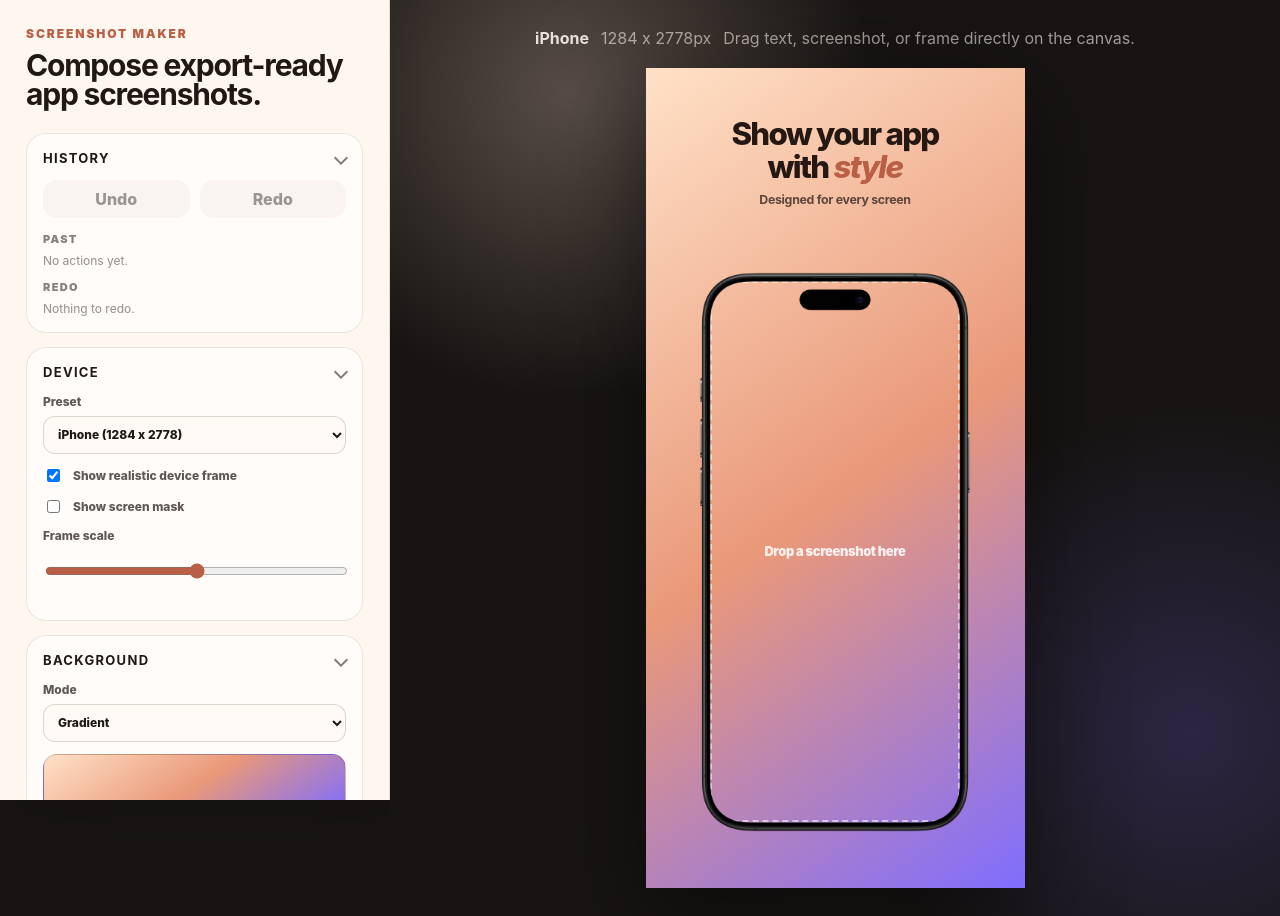
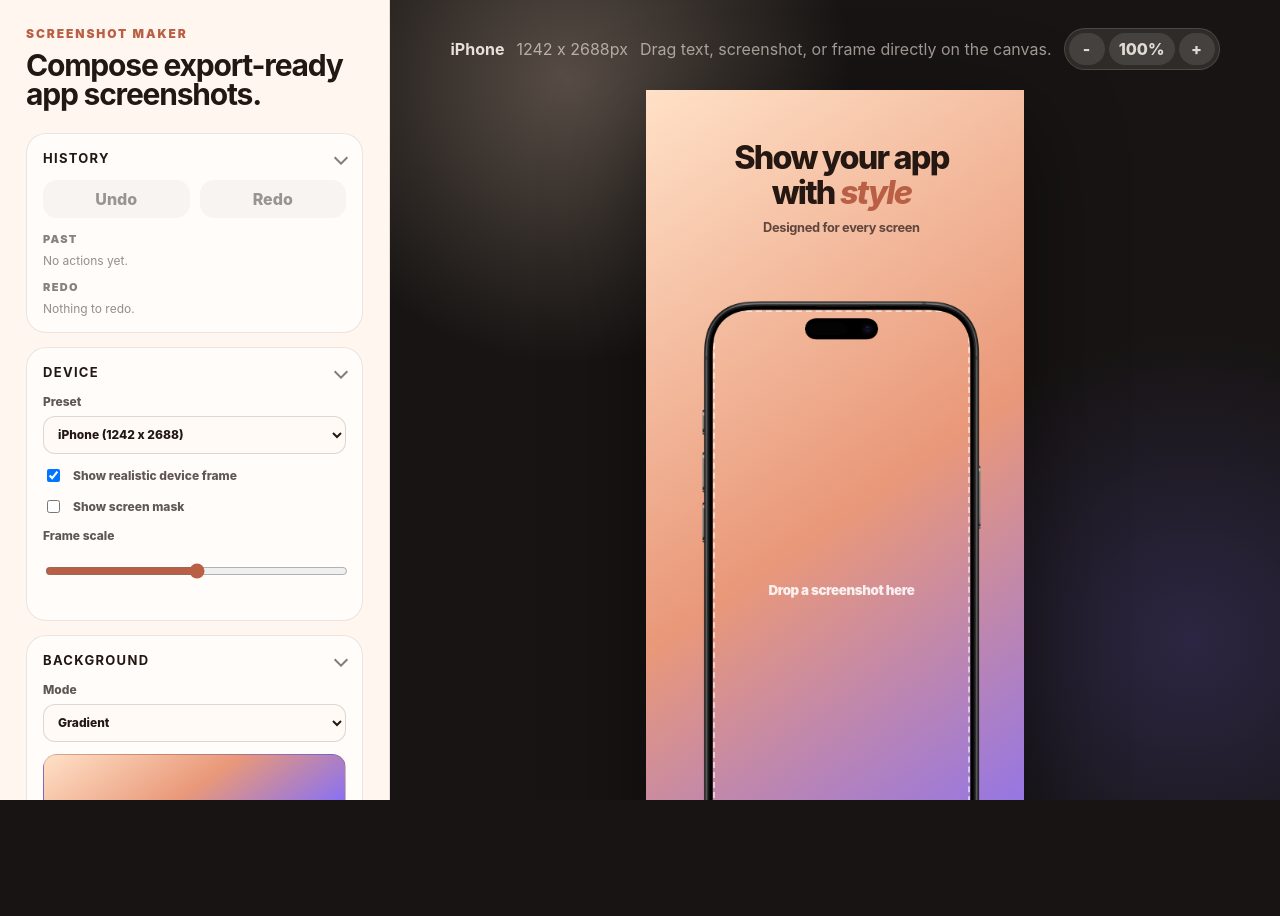
Before and after one commit to edualm/app-store-screenshot-maker, a React (Vite) app: page / in a window 1280 px wide. After the commit the page ends 800 px from the top, so only its background shows below. Built offline with nearby package versions, Linux system fonts and the light colour scheme.

Commit message:
More fixes.

```diff
--- a/src/App.tsx
+++ b/src/App.tsx
@@ -149,8 +149,8 @@ const PRESETS: Record<DeviceKey, DevicePreset> = {
   iphone: {
     key: "iphone",
     label: "iPhone",
-    width: 1284,
-    height: 2778,
+    width: 1242,
+    height: 2688,
     frameSrc: "/frames/iphone.webp",
     assetSize: { width: 1470, height: 3000 },
     frameRect: { x: 172, y: 680, width: 940, height: 1918 },
@@ -164,8 +164,8 @@ const PRESETS: Record<DeviceKey, DevicePreset> = {
     height: 2732,
     frameSrc: "/frames/ipad.webp",
     assetSize: { width: 928, height: 1303 },
-    frameRect: { x: 392, y: 740, width: 1264, height: 1775 },
-    screenMask: { x: 46, y: 46, width: 835, height: 1212, radius: 32 },
+    frameRect: { x: 392, y: 740, width: 1200, height: 1775 },
+    screenMask: { x: 45, y: 45, width: 838, height: 1213, radius: 32 },
     screenshotFit: "exact",
   },
   ipadLandscape: {
@@ -285,6 +285,9 @@ const DEFAULT_TEXT: TextState = {
 
 const SNAP_DISTANCE = 12;
 const HISTORY_LIMIT = 50;
+const MIN_CANVAS_ZOOM = 0.25;
+const MAX_CANVAS_ZOOM = 3;
+const CANVAS_ZOOM_STEP = 0.1;
 
 const clamp = (value: number, min: number, max: number) =>
   Math.min(Math.max(value, min), max);
@@ -308,6 +311,9 @@ function App() {
   const [past, setPast] = useState<HistoryEntry[]>([]);
   const [future, setFuture] = useState<HistoryEntry[]>([]);
   const [drag, setDrag] = useState<DragState | null>(null);
+  const [canvasZoom, setCanvasZoom] = useState(1);
+  const canvasZoomRef = useRef(1);
+  const workspaceRef = useRef<HTMLElement>(null);
   const stageRef = useRef<HTMLDivElement>(null);
   const historyIdRef = useRef(0);
 
@@ -316,6 +322,8 @@ function App() {
     () => Math.min(1, 780 / preset.width, 820 / preset.height),
     [preset.height, preset.width],
   );
+  const renderScale = previewScale * canvasZoom;
+  const zoomPercent = Math.round(canvasZoom * 100);
   const transformedFrameRect = transformFrameRect(preset.frameRect, frame);
   const transformedScreenRect = transformFrameMask(preset, frame);
   const dropHintRect = getScreenshotTargetRect(preset, frame);
@@ -378,10 +386,12 @@ function App() {
     const entry = past[past.length - 1];
     if (!entry) return;
     setPast((current) => current.slice(0, -1));
-    setFuture((current) => [
-      createHistoryEntry(entry.label, getSnapshot()),
-      ...current,
-    ].slice(0, HISTORY_LIMIT));
+    setFuture((current) =>
+      [createHistoryEntry(entry.label, getSnapshot()), ...current].slice(
+        0,
+        HISTORY_LIMIT,
+      ),
+    );
     restoreSnapshot(entry.snapshot);
   }
 
@@ -561,14 +571,66 @@ function App() {
     }));
   }
 
-  function getCanvasPoint(event: PointerEvent) {
-    const rect = stageRef.current?.getBoundingClientRect();
-    if (!rect) return { x: 0, y: 0 };
-    return {
-      x: (event.clientX - rect.left) / previewScale,
-      y: (event.clientY - rect.top) / previewScale,
-    };
-  }
+  function zoomCanvas(
+    nextZoom: number,
+    anchor?: { clientX: number; clientY: number },
+  ) {
+    const currentZoom = canvasZoomRef.current;
+    const currentRenderScale = previewScale * currentZoom;
+    const clampedZoom = clamp(nextZoom, MIN_CANVAS_ZOOM, MAX_CANVAS_ZOOM);
+    if (clampedZoom === currentZoom) return;
+
+    const workspace = workspaceRef.current;
+    const stage = stageRef.current;
+    const rect = stage?.getBoundingClientRect();
+    const canvasAnchor =
+      workspace && stage && rect && anchor
+        ? {
+            x: (anchor.clientX - rect.left) / currentRenderScale,
+            y: (anchor.clientY - rect.top) / currentRenderScale,
+            clientX: anchor.clientX,
+            clientY: anchor.clientY,
+          }
+        : null;
+
+    canvasZoomRef.current = clampedZoom;
+    setCanvasZoom(clampedZoom);
+
+    if (!canvasAnchor || !workspace || !stage) return;
+    requestAnimationFrame(() => {
+      const nextRect = stage.getBoundingClientRect();
+      const expectedLeft =
+        canvasAnchor.clientX - canvasAnchor.x * previewScale * clampedZoom;
+      const expectedTop =
+        canvasAnchor.clientY - canvasAnchor.y * previewScale * clampedZoom;
+      workspace.scrollLeft += nextRect.left - expectedLeft;
+      workspace.scrollTop += nextRect.top - expectedTop;
+    });
+  }
+
+  function zoomBy(delta: number) {
+    zoomCanvas(Math.round((canvasZoomRef.current + delta) * 100) / 100);
+  }
+
+  function handleWorkspaceWheel(event: WheelEvent) {
+    if (!event.ctrlKey && !event.metaKey) return;
+    event.preventDefault();
+    const delta = -event.deltaY * (event.deltaMode === 1 ? 0.04 : 0.002);
+    zoomCanvas(canvasZoomRef.current * Math.exp(delta), {
+      clientX: event.clientX,
+      clientY: event.clientY,
+    });
+  }
+
+  useEffect(() => {
+    const workspace = workspaceRef.current;
+    if (!workspace) return;
+
+    workspace.addEventListener("wheel", handleWorkspaceWheel, {
+      passive: false,
+    });
+    return () => workspace.removeEventListener("wheel", handleWorkspaceWheel);
+  });
 
   function startDrag(layer: Layer, event: PointerEvent) {
     event.preventDefault();
@@ -596,8 +658,8 @@ function App() {
 
   function continueDrag(event: PointerEvent) {
     if (!drag) return;
-    const dx = (event.clientX - drag.clientX) / previewScale;
-    const dy = (event.clientY - drag.clientY) / previewScale;
+    const dx = (event.clientX - drag.clientX) / renderScale;
+    const dy = (event.clientY - drag.clientY) / renderScale;
     let snapX = false;
     let snapY = false;
     if (drag.layer === "text") {
@@ -609,7 +671,7 @@ function App() {
           height: drag.height,
         },
         preset,
-        previewScale,
+        renderScale,
       );
       snapX = snapped.snapX;
       snapY = snapped.snapY;
@@ -625,7 +687,7 @@ function App() {
           height: getImageHeight(screenshot),
         },
         preset,
-        previewScale,
+        renderScale,
       );
       snapX = snapped.snapX;
       snapY = snapped.snapY;
@@ -649,7 +711,7 @@ function App() {
       const snapped = snapToCenter(
         transformFrameRect(preset.frameRect, nextFrame),
         preset,
-        previewScale,
+        renderScale,
       );
       const snappedFrame = {
         ...nextFrame,
@@ -682,8 +744,8 @@ function App() {
   ): Pick<Rect, "width" | "height"> {
     if (layer === "text")
       return {
-        width: fallbackRect.width / previewScale,
-        height: fallbackRect.height / previewScale,
+        width: fallbackRect.width / renderScale,
+        height: fallbackRect.height / renderScale,
       };
     if (layer === "screenshot" && screenshot)
       return {
@@ -696,8 +758,8 @@ function App() {
         height: transformedFrameRect.height,
       };
     return {
-      width: fallbackRect.width / previewScale,
-      height: fallbackRect.height / previewScale,
+      width: fallbackRect.width / renderScale,
+      height: fallbackRect.height / renderScale,
     };
   }
 
@@ -724,7 +786,11 @@ function App() {
     link.download = `screenshot-${preset.key}-${preset.width}x${preset.height}.png`;
     link.href = await toPng(stage, {
       cacheBust: true,
-      pixelRatio: 1 / previewScale,
+      width: preset.width * renderScale,
+      height: preset.height * renderScale,
+      canvasWidth: preset.width,
+      canvasHeight: preset.height,
+      pixelRatio: 1,
     });
     link.click();
   }
@@ -1334,20 +1400,41 @@ function App() {
         </div>
       </aside>
 
-      <section className="workspace">
+      <section ref={workspaceRef} className="workspace">
         <div className="toolbar">
           <strong>{preset.label}</strong>
           <span>
             {preset.width} x {preset.height}px
           </span>
           <span>Drag text, screenshot, or frame directly on the canvas.</span>
+          <div className="zoom-controls" aria-label="Canvas zoom controls">
+            <button
+              type="button"
+              onClick={() => zoomBy(-CANVAS_ZOOM_STEP)}
+              disabled={canvasZoom <= MIN_CANVAS_ZOOM}
+              aria-label="Zoom out"
+            >
+              -
+            </button>
+            <button type="button" onClick={() => zoomCanvas(1)}>
+              {zoomPercent}%
+            </button>
+            <button
+              type="button"
+              onClick={() => zoomBy(CANVAS_ZOOM_STEP)}
+              disabled={canvasZoom >= MAX_CANVAS_ZOOM}
+              aria-label="Zoom in"
+            >
+              +
+            </button>
+          </div>
         </div>
         <div
           ref={stageRef}
           className="stage"
           style={{
-            width: preset.width * previewScale,
-            height: preset.height * previewScale,
+            width: preset.width * renderScale,
+            height: preset.height * renderScale,
             background: stageBackground,
           }}
           onPointerMove={continueDrag}
@@ -1368,13 +1455,13 @@ function App() {
             <div
               className="drop-hint"
               style={{
-                left: dropHintRect.x * previewScale,
-                top: dropHintRect.y * previewScale,
-                width: dropHintRect.width * previewScale,
-                height: dropHintRect.height * previewScale,
-                borderRadius: (dropHintRect.radius ?? 42) * previewScale,
+                left: dropHintRect.x * renderScale,
+                top: dropHintRect.y * renderScale,
+                width: dropHintRect.width * renderScale,
+                height: dropHintRect.height * renderScale,
+                borderRadius: (dropHintRect.radius ?? 42) * renderScale,
                 fontSize: clamp(
-                  dropHintRect.width * previewScale * 0.052,
+                  dropHintRect.width * renderScale * 0.052,
                   12,
                   38,
                 ),
@@ -1389,11 +1476,11 @@ function App() {
             <div
               className="screen-clip"
               style={{
-                left: transformedScreenRect.x * previewScale,
-                top: transformedScreenRect.y * previewScale,
-                width: transformedScreenRect.width * previewScale,
-                height: transformedScreenRect.height * previewScale,
-                borderRadius: transformedScreenRect.radius * previewScale,
+                left: transformedScreenRect.x * renderScale,
+                top: transformedScreenRect.y * renderScale,
+                width: transformedScreenRect.width * renderScale,
+                height: transformedScreenRect.height * renderScale,
+                borderRadius: transformedScreenRect.radius * renderScale,
               }}
             >
               <img
@@ -1402,10 +1489,10 @@ function App() {
                 alt="Dropped screenshot"
                 draggable={false}
                 style={{
-                  left: (screenshot.x - transformedScreenRect.x) * previewScale,
-                  top: (screenshot.y - transformedScreenRect.y) * previewScale,
-                  width: getImageWidth(screenshot) * previewScale,
-                  height: getImageHeight(screenshot) * previewScale,
+                  left: (screenshot.x - transformedScreenRect.x) * renderScale,
+                  top: (screenshot.y - transformedScreenRect.y) * renderScale,
+                  width: getImageWidth(screenshot) * renderScale,
+                  height: getImageHeight(screenshot) * renderScale,
                 }}
                 onPointerDown={(event) => startDrag("screenshot", event)}
               />
@@ -1418,10 +1505,10 @@ function App() {
               alt="Dropped screenshot"
               draggable={false}
               style={{
-                left: screenshot.x * previewScale,
-                top: screenshot.y * previewScale,
-                width: getImageWidth(screenshot) * previewScale,
-                height: getImageHeight(screenshot) * previewScale,
+                left: screenshot.x * renderScale,
+                top: screenshot.y * renderScale,
+                width: getImageWidth(screenshot) * renderScale,
+                height: getImageHeight(screenshot) * renderScale,
               }}
               onPointerDown={(event) => startDrag("screenshot", event)}
             />
@@ -1433,10 +1520,10 @@ function App() {
               alt={`${preset.label} frame`}
               draggable={false}
               style={{
-                left: transformedFrameRect.x * previewScale,
-                top: transformedFrameRect.y * previewScale,
-                width: transformedFrameRect.width * previewScale,
-                height: transformedFrameRect.height * previewScale,
+                left: transformedFrameRect.x * renderScale,
+                top: transformedFrameRect.y * renderScale,
+                width: transformedFrameRect.width * renderScale,
+                height: transformedFrameRect.height * renderScale,
               }}
               onPointerDown={(event) => startDrag("frame", event)}
             />
@@ -1445,20 +1532,20 @@ function App() {
             <div
               className="mask-debug"
               style={{
-                left: transformedScreenRect.x * previewScale,
-                top: transformedScreenRect.y * previewScale,
-                width: transformedScreenRect.width * previewScale,
-                height: transformedScreenRect.height * previewScale,
-                borderRadius: transformedScreenRect.radius * previewScale,
+                left: transformedScreenRect.x * renderScale,
+                top: transformedScreenRect.y * renderScale,
+                width: transformedScreenRect.width * renderScale,
+                height: transformedScreenRect.height * renderScale,
+                borderRadius: transformedScreenRect.radius * renderScale,
               }}
             />
           ) : null}
           <div
             className="text-layer"
             style={{
-              left: text.x * previewScale,
-              top: text.y * previewScale,
-              width: text.width * previewScale,
+              left: text.x * renderScale,
+              top: text.y * renderScale,
+              width: text.width * renderScale,
               textAlign: text.align as "left" | "center" | "right",
             }}
             onPointerDown={(event) => startDrag("text", event)}
@@ -1468,9 +1555,9 @@ function App() {
               style={{
                 color: text.color,
                 fontFamily: getFontStack(text.fontFamily),
-                fontSize: text.fontSize * previewScale,
+                fontSize: text.fontSize * renderScale,
                 fontWeight: 800,
-                letterSpacing: `${-0.055 * text.fontSize * previewScale}px`,
+                letterSpacing: `${-0.055 * text.fontSize * renderScale}px`,
                 lineHeight: text.lineHeight,
               }}
             >
@@ -1482,11 +1569,11 @@ function App() {
                 style={{
                   color: text.subtextColor,
                   fontFamily: getFontStack(text.subtextFontFamily),
-                  fontSize: text.subtextFontSize * previewScale,
+                  fontSize: text.subtextFontSize * renderScale,
                   fontWeight: 700,
-                  letterSpacing: `${-0.025 * text.subtextFontSize * previewScale}px`,
+                  letterSpacing: `${-0.025 * text.subtextFontSize * renderScale}px`,
                   lineHeight: text.subtextLineHeight,
-                  marginTop: text.subtextGap * previewScale,
+                  marginTop: text.subtextGap * renderScale,
                 }}
               >
                 {renderRichText(text.subtextContent, text.accent)}
@@ -1508,8 +1595,8 @@ function transformFrameRect(rect: Rect, frame: FrameState): Rect {
   };
 }
 
-function snapToCenter(rect: Rect, preset: DevicePreset, previewScale: number) {
-  const threshold = SNAP_DISTANCE / previewScale;
+function snapToCenter(rect: Rect, preset: DevicePreset, renderScale: number) {
+  const threshold = SNAP_DISTANCE / renderScale;
   const centeredX = (preset.width - rect.width) / 2;
   const centeredY = (preset.height - rect.height) / 2;
   const snapX =
--- a/src/styles.css
+++ b/src/styles.css
@@ -42,14 +42,16 @@ button:disabled {
 .app {
   display: grid;
   grid-template-columns: minmax(320px, 390px) 1fr;
+  height: 100vh;
   min-height: 100vh;
+  overflow: hidden;
 }
 
 .sidebar {
   background: #fff7ef;
   border-right: 1px solid rgba(46, 33, 24, 0.12);
   box-shadow: 18px 0 60px rgba(0, 0, 0, 0.18);
-  max-height: 100vh;
+  height: 100vh;
   overflow: auto;
   padding: 26px;
 }
@@ -296,6 +298,7 @@ textarea {
     #171413;
   display: grid;
   grid-template-rows: auto 1fr;
+  height: 100vh;
   min-width: 0;
   overflow: auto;
   padding: 28px;
@@ -315,6 +318,29 @@ textarea {
 
 .toolbar span {
   color: rgba(255, 247, 239, 0.68);
+}
+
+.zoom-controls {
+  align-items: center;
+  background: rgba(255, 247, 239, 0.12);
+  border: 1px solid rgba(255, 247, 239, 0.16);
+  border-radius: 999px;
+  display: flex;
+  gap: 4px;
+  padding: 4px;
+}
+
+.zoom-controls button {
+  background: rgba(255, 247, 239, 0.12);
+  border-radius: 999px;
+  color: #fff7ef;
+  min-height: 32px;
+  min-width: 36px;
+  padding: 6px 10px;
+}
+
+.zoom-controls button:nth-child(2) {
+  min-width: 66px;
 }
 
 .stage {
```
